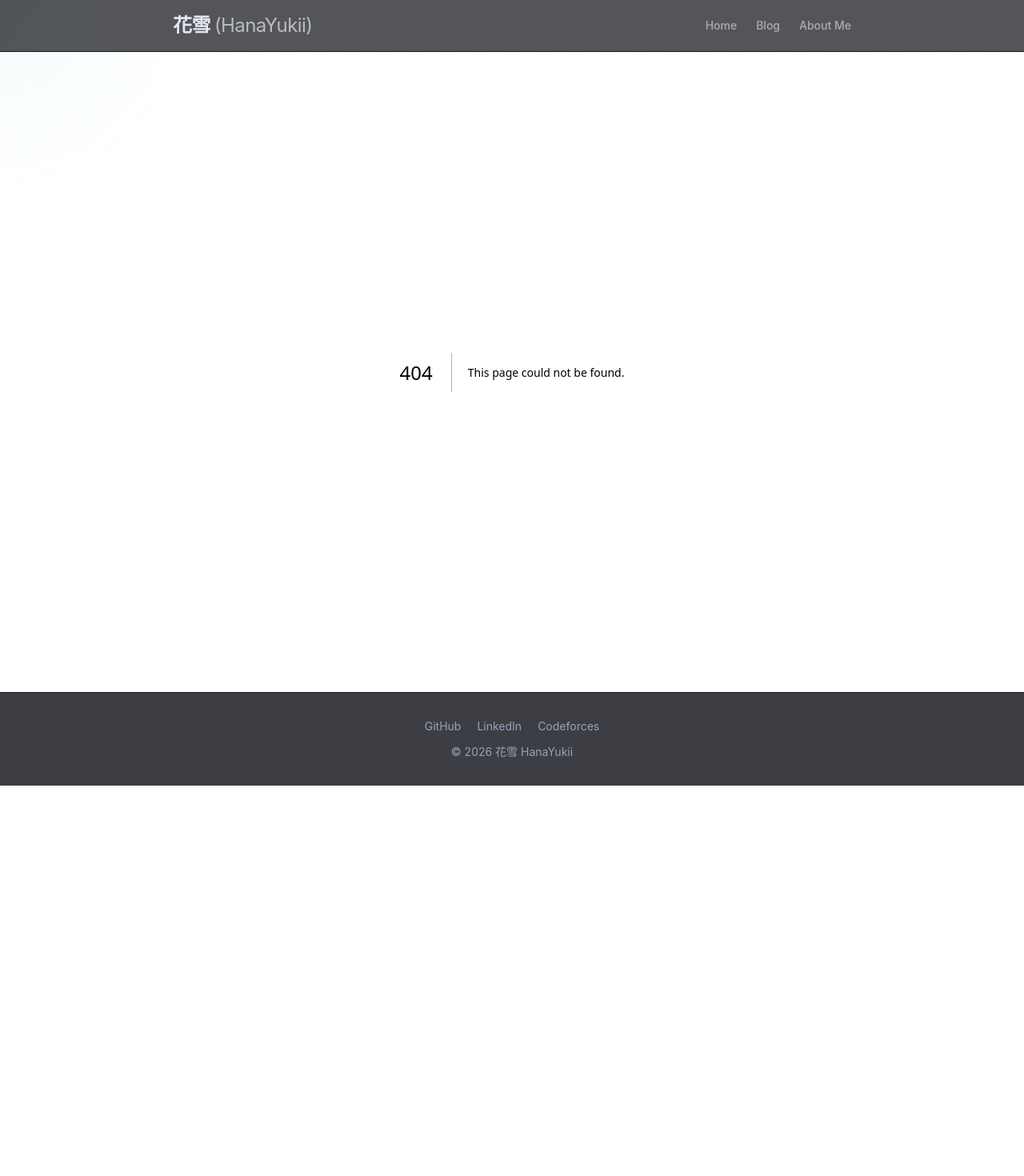
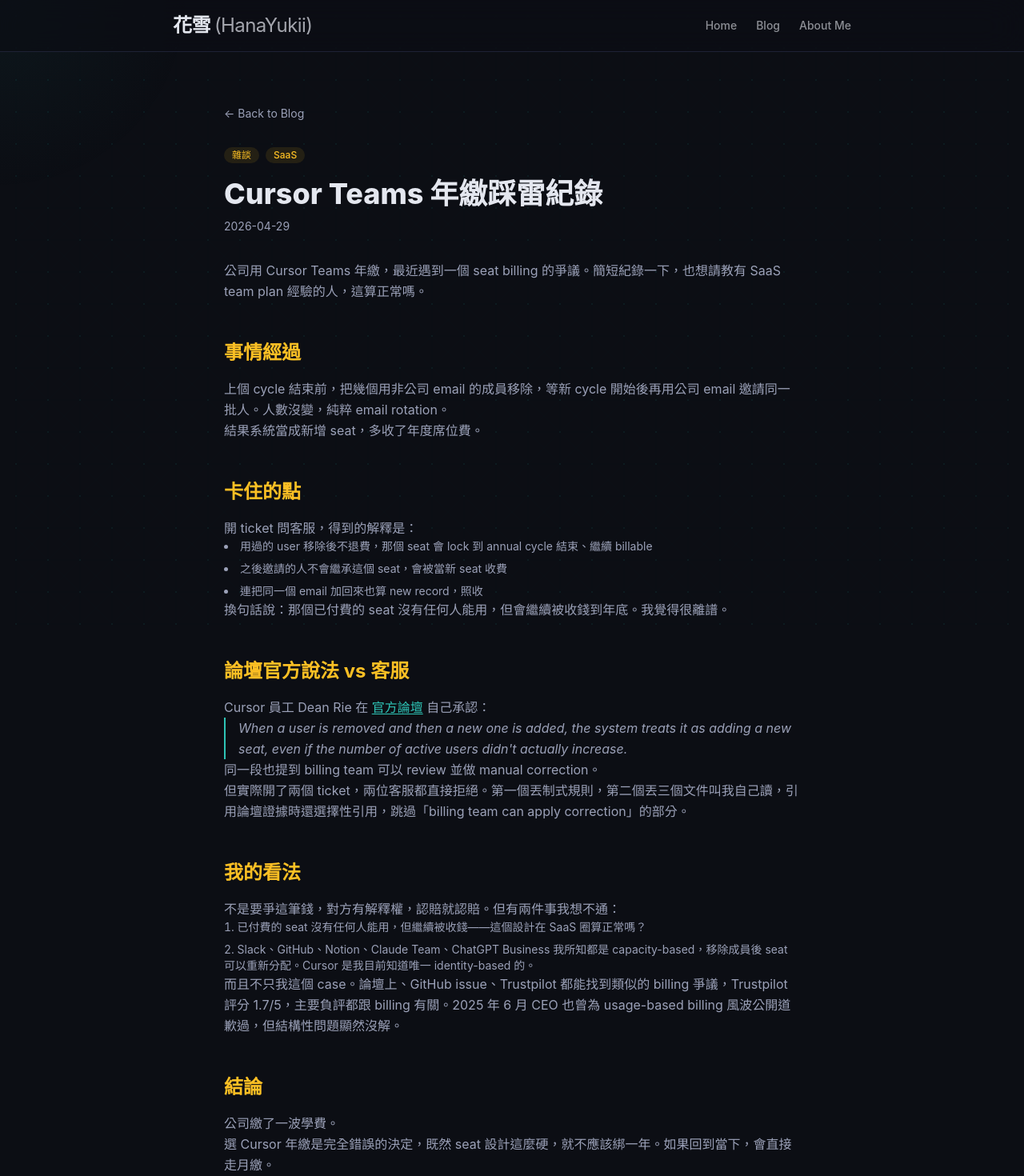
Before and after one commit to HanaYukii/hanayukii-site, a Next.js app: page /blog/cursor-billing-dispute in a window 1280 px wide. Before the commit this address had no page. Shown: the top 1470 px of the page at 80% size. Before the commit the page ends 982 px from the top, so only its background shows below. Built offline with nearby package versions, Linux system fonts and the light colour scheme.

Commit message:
Add Cursor Teams billing dispute record

```diff
--- /dev/null
+++ b/src/app/blog/cursor-billing-dispute/page.tsx
@@ -0,0 +1,140 @@
+import type { Metadata } from "next";
+import Link from "next/link";
+import FadeIn from "@/components/FadeIn";
+
+export const metadata: Metadata = {
+  title: "Cursor Teams 年繳踩雷紀錄 | 花雪 HanaYukii",
+  description:
+    "公司用 Cursor Teams 年繳遇到一個 seat billing 爭議：email rotation 被當成新增 seat，已付費 seat 沒人能用卻繼續被收錢。簡短紀錄一下。",
+  openGraph: {
+    title: "Cursor Teams 年繳踩雷紀錄",
+    description:
+      "Email rotation 被當成新增 seat，已付費 seat 沒人能用卻繼續被收錢。",
+    type: "article",
+  },
+};
+
+function Heading({ children, id }: { children: React.ReactNode; id: string }) {
+  return (
+    <h2 id={id} className="mb-4 mt-12 text-2xl font-bold text-warm scroll-mt-20">
+      {children}
+    </h2>
+  );
+}
+
+export default function CursorBillingDispute() {
+  return (
+    <article className="mx-auto max-w-3xl px-6 py-16">
+      <FadeIn>
+        <Link
+          href="/blog"
+          className="mb-8 inline-flex items-center gap-1 text-sm text-text-muted transition-colors hover:text-primary"
+        >
+          &larr; Back to Blog
+        </Link>
+
+        <div className="mb-4 flex flex-wrap gap-2">
+          <span className="rounded-full bg-warm/10 px-2.5 py-0.5 text-xs font-medium text-warm">
+            雜談
+          </span>
+          <span className="rounded-full bg-warm/10 px-2.5 py-0.5 text-xs font-medium text-warm">
+            SaaS
+          </span>
+        </div>
+        <h1 className="mb-2 text-3xl font-extrabold leading-tight sm:text-4xl">
+          Cursor Teams 年繳踩雷紀錄
+        </h1>
+        <p className="mb-8 text-sm text-text-muted">2026-04-29</p>
+      </FadeIn>
+
+      <div className="prose-custom space-y-4 text-text-muted leading-relaxed [&_strong]:text-text">
+
+        <FadeIn>
+          <p>
+            公司用 Cursor Teams 年繳，最近遇到一個 seat billing 的爭議。簡短紀錄一下，也想請教有 SaaS team plan 經驗的人，這算正常嗎。
+          </p>
+        </FadeIn>
+
+        <FadeIn>
+          <Heading id="what-happened">事情經過</Heading>
+          <p>
+            上個 cycle 結束前，把幾個用非公司 email 的成員移除，等新 cycle 開始後再用公司 email 邀請同一批人。人數沒變，純粹 email rotation。
+          </p>
+          <p>
+            結果系統當成新增 seat，多收了年度席位費。
+          </p>
+        </FadeIn>
+
+        <FadeIn>
+          <Heading id="stuck">卡住的點</Heading>
+          <p>
+            開 ticket 問客服，得到的解釋是：
+          </p>
+          <ul className="list-inside list-disc space-y-2 text-sm">
+            <li>用過的 user 移除後不退費，那個 seat 會 lock 到 annual cycle 結束、繼續 billable</li>
+            <li>之後邀請的人不會繼承這個 seat，會被當新 seat 收費</li>
+            <li>連把同一個 email 加回來也算 new record，照收</li>
+          </ul>
+          <p>
+            換句話說：那個已付費的 seat 沒有任何人能用，但會繼續被收錢到年底。我覺得很離譜。
+          </p>
+        </FadeIn>
+
+        <FadeIn>
+          <Heading id="forum-vs-support">論壇官方說法 vs 客服</Heading>
+          <p>
+            Cursor 員工 Dean Rie 在
+            {" "}
+            <a
+              href="https://forum.cursor.com/t/team-seat-management-best-practices-how-do-you-handle-member-changes/153016"
+              target="_blank"
+              rel="noreferrer"
+              className="text-primary underline underline-offset-2 hover:text-primary/80"
+            >
+              官方論壇
+            </a>
+            {" "}
+            自己承認：
+          </p>
+          <blockquote className="border-l-2 border-primary pl-4 italic">
+            When a user is removed and then a new one is added, the system treats it as adding a new seat, even if the number of active users didn&apos;t actually increase.
+          </blockquote>
+          <p>
+            同一段也提到 billing team 可以 review 並做 manual correction。
+          </p>
+          <p>
+            但實際開了兩個 ticket，兩位客服都直接拒絕。第一個丟制式規則，第二個丟三個文件叫我自己讀，引用論壇證據時還選擇性引用，跳過「billing team can apply correction」的部分。
+          </p>
+        </FadeIn>
+
+        <FadeIn>
+          <Heading id="my-take">我的看法</Heading>
+          <p>
+            不是要爭這筆錢，對方有解釋權，認賠就認賠。但有兩件事我想不通：
+          </p>
+          <ol className="list-inside list-decimal space-y-2 text-sm">
+            <li>已付費的 seat 沒有任何人能用，但繼續被收錢——這個設計在 SaaS 圈算正常嗎？</li>
+            <li>Slack、GitHub、Notion、Claude Team、ChatGPT Business 我所知都是 capacity-based，移除成員後 seat 可以重新分配。Cursor 是我目前知道唯一 identity-based 的。</li>
+          </ol>
+          <p>
+            而且不只我這個 case。論壇上、GitHub issue、Trustpilot 都能找到類似的 billing 爭議，Trustpilot 評分 1.7/5，主要負評都跟 billing 有關。2025 年 6 月 CEO 也曾為 usage-based billing 風波公開道歉過，但結構性問題顯然沒解。
+          </p>
+        </FadeIn>
+
+        <FadeIn>
+          <Heading id="conclusion">結論</Heading>
+          <p>
+            公司繳了一波學費。
+          </p>
+          <p>
+            選 Cursor 年繳是完全錯誤的決定，既然 seat 設計這麼硬，就不應該綁一年。如果回到當下，會直接走月繳。
+          </p>
+          <p>
+            近期 Claude Code 直接打過來，個人感受是 Cursor 這種設計如果繼續硬，遲早會反噬。獨大時可以這樣搞，但這個產業沒人能獨大太久。
+          </p>
+        </FadeIn>
+
+      </div>
+    </article>
+  );
+}
--- a/src/data/posts.ts
+++ b/src/data/posts.ts
@@ -53,6 +53,15 @@ export const posts: Post[] = [
     tags: ["Career", "Personal"],
     tagStyle: "bg-warm/10 text-warm",
     href: null,
+  },
+  {
+    title: "Cursor Teams 年繳踩雷紀錄",
+    date: "2026-04-29",
+    summary:
+      "公司用 Cursor Teams 年繳遇到的 seat billing 爭議：email rotation 被當成新增 seat，已付費 seat 沒人能用卻繼續被收錢。簡短紀錄一下。",
+    tags: ["雜談", "SaaS"],
+    tagStyle: "bg-warm/10 text-warm",
+    href: "/blog/cursor-billing-dispute",
   },
   {
     title: "LeetCode 2463 Minimum Total Distance Traveled",
```
